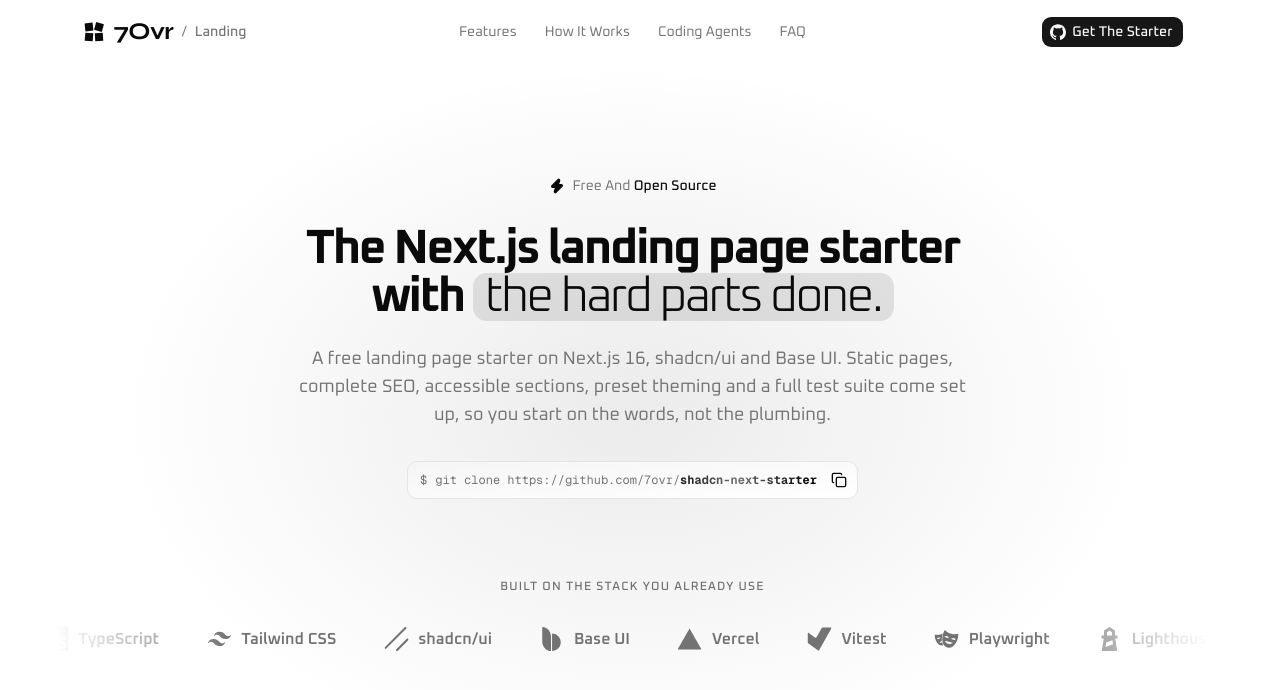
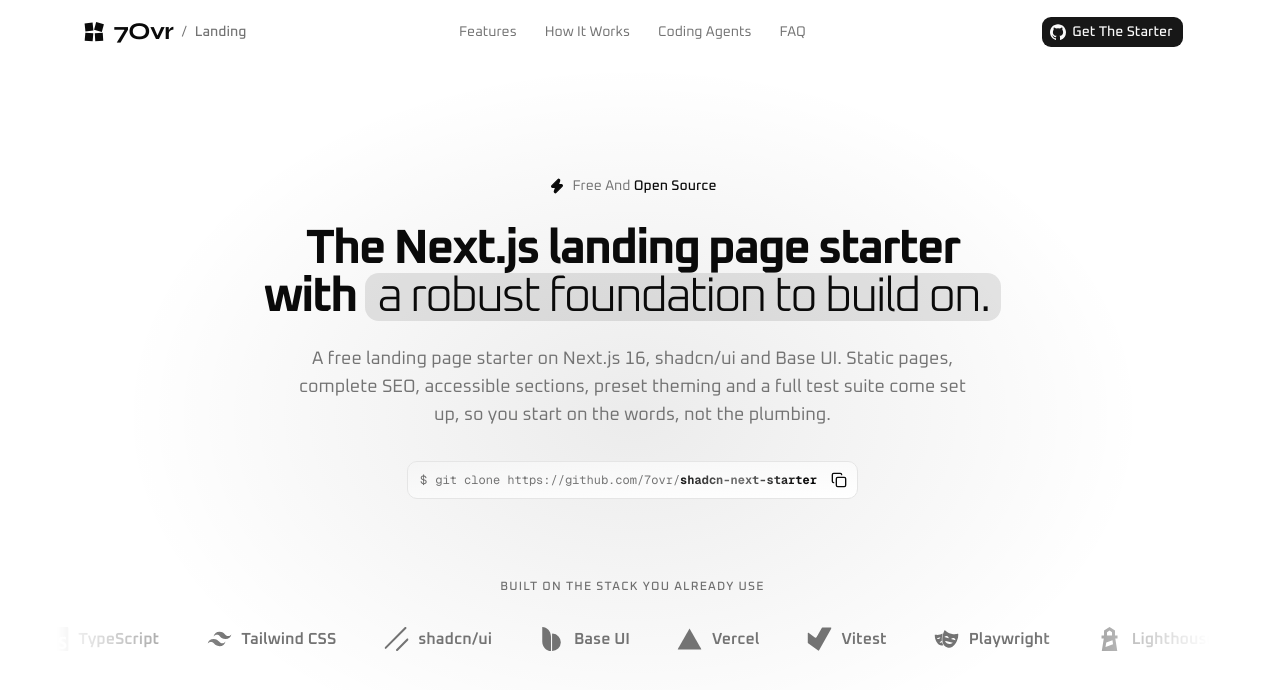
Before and after one commit to 7ovr/shadcn-next-starter, a Next.js app: page / in a window 1280 px wide. Shown: the top 690 px of the page. Built offline with nearby package versions, Linux system fonts and the light colour scheme.

Commit message:
feat: build the headline around a robust foundation

```diff
--- a/src/content/hero.ts
+++ b/src/content/hero.ts
@@ -2,8 +2,8 @@
 
 export const hero = {
   eyebrow: { lead: 'Free And', emphasis: 'Open Source' },
-  title: 'The Next.js landing page starter with the hard parts done.',
-  titleEmphasis: 'the hard parts done.',
+  title: 'The Next.js landing page starter with a robust foundation to build on.',
+  titleEmphasis: 'a robust foundation to build on.',
   description:
     'A free landing page starter on Next.js 16, shadcn/ui and Base UI. Static pages, complete SEO, accessible sections, preset theming and a full test suite come set up, so you start on the words, not the plumbing.',
   primaryAction: { label: 'Get The Starter', href: siteConfig.links.repository },
```
